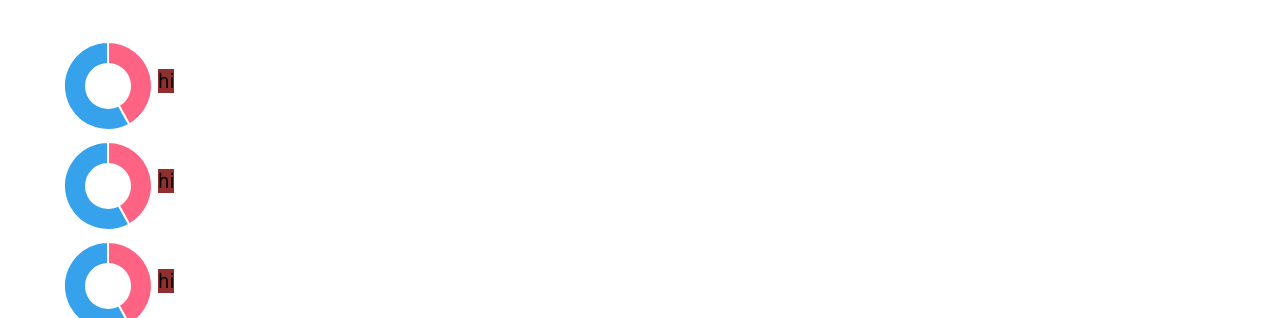
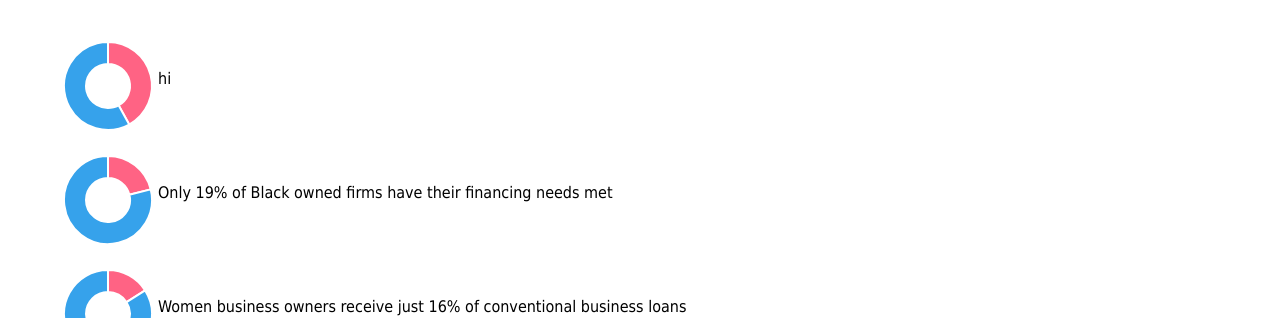
Before and after one commit to laurenalexander2/RiverCity-BancShares-Inc, a plain HTML site: page index.html in a window 1280 px wide. Shown: the part 482-800 px from the top of the page. Drawn offline with nearby package versions, Linux system fonts and the light colour scheme.

Commit message:
update type and pie chart JS

```diff
--- a/css/styles.css
+++ b/css/styles.css
@@ -174,9 +174,7 @@ h2 {
  }
 
  .label {
-    background-color: var(--cranberry);
     display: inline;
-    font-size: 20px;
  }
 
 
@@ -189,7 +187,7 @@ h2 {
 
 .typewriter h2 {
   overflow: hidden; /* Ensures the content is not revealed until the animation */
-  border-right: .15em solid orange; /* The typwriter cursor */
+  border-right: .15em solid transparent; /* The typwriter cursor */
   white-space: nowrap; /* Keeps the content on a single line */
   margin: 0 auto; /* Gives that scrolling effect as the typing happens */
   letter-spacing: .05em; /* Adjust as needed */
@@ -208,5 +206,5 @@ h2 {
 /* The typewriter cursor effect */
 @keyframes blink-caret {
   from, to { border-color: transparent }
-  50% { border-color: orange; }
+  50% {color: rgb(0, 0, 0); }
 }
--- a/index.html
+++ b/index.html
@@ -51,25 +51,26 @@
     <br>
     <br>
     <br>
+    <br>
     <div class = "chartbox"><canvas id="myChart2"></canvas></div>
 
     <br>
     <br>
 
 
-    <div class = "label">hi</div>
+    <div class = "label">Only 19% of Black owned firms have their financing needs met</div>
 
     <br>
     <br>
     <br>
-
+    <br>
     <div class = "chartbox"><canvas id="myChart3"></canvas></div>
     <br>
     <br>
 
 
 
-    <div class = "label">hi</div>
+    <div class = "label">Women business owners receive just 16% of conventional business loans</div>
     <br>
     <br>
     <br>
--- a/script.js
+++ b/script.js
@@ -24,7 +24,7 @@ const ctx = document.getElementById('myChart1');
     type: 'doughnut',
     data: {
     datasets: [{
-      data: [42, 58],
+      data: [19, 71],
       backgroundColor: [
       'rgb(255, 99, 132)',
       'rgb(54, 162, 235)',
@@ -44,7 +44,7 @@ const ctz = document.getElementById('myChart3');
     type: 'doughnut',
     data: {
     datasets: [{
-      data: [42, 58],
+      data: [16, 84],
       backgroundColor: [
       'rgb(255, 99, 132)',
       'rgb(54, 162, 235)',
```
